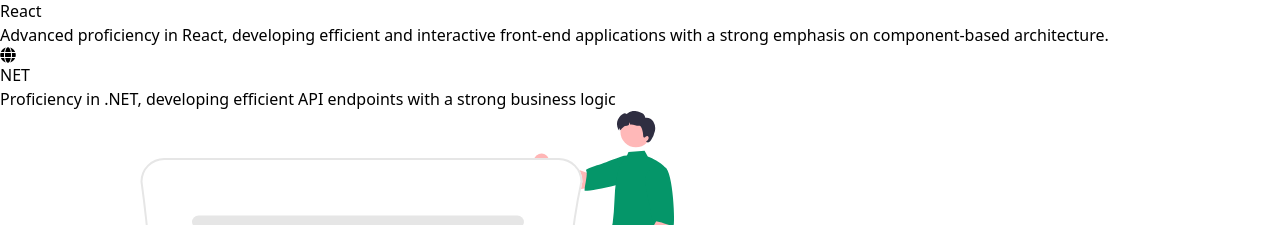
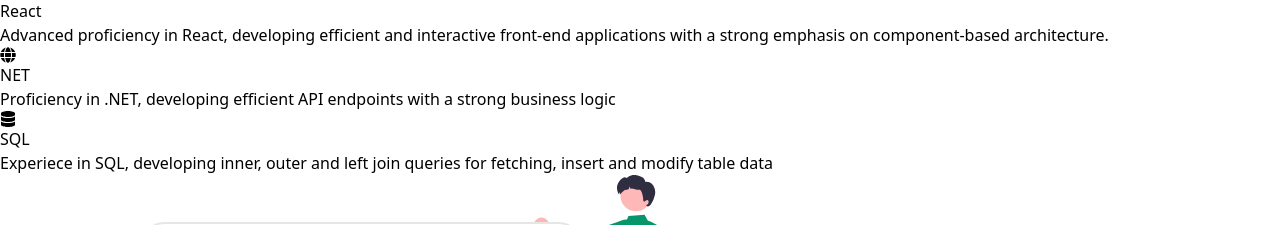
Before and after one commit to Priyadarshini22/priyadarshiniPortfolio, a React (Vite) app: page / in a window 1280 px wide. Shown: the part 1017-1242 px from the top of the page. Built offline with nearby package versions, Linux system fonts and the light colour scheme.

Commit message:
Font icon sql

```diff
--- a/src/assets/data.jsx
+++ b/src/assets/data.jsx
@@ -1,5 +1,5 @@
 import { nanoid } from 'nanoid';
-import { FaHtml5, FaJs, FaReact, FaGlobe } from 'react-icons/fa';
+import { FaHtml5, FaJs, FaReact, FaGlobe, FaDatabase } from 'react-icons/fa';
 
 export const links = [
   { id: nanoid(), href: '#home', text: 'home' },
@@ -32,7 +32,13 @@ export const skills = [
     title: 'NET',
     icon: <FaGlobe className='h-16 w-16 text-emerald-500' />,
     text: 'Proficiency in .NET, developing efficient API endpoints with a strong business logic',
-  }
+  },
+  {
+    id: nanoid(),
+    title: 'SQL',
+    icon: <FaDatabase className='h-16 w-16 text-emerald-500' />,
+    text: 'Experiece in SQL, developing inner, outer and left join queries for fetching, insert and modify table data',
+  },
 ];
 
 export const projects = [
```
